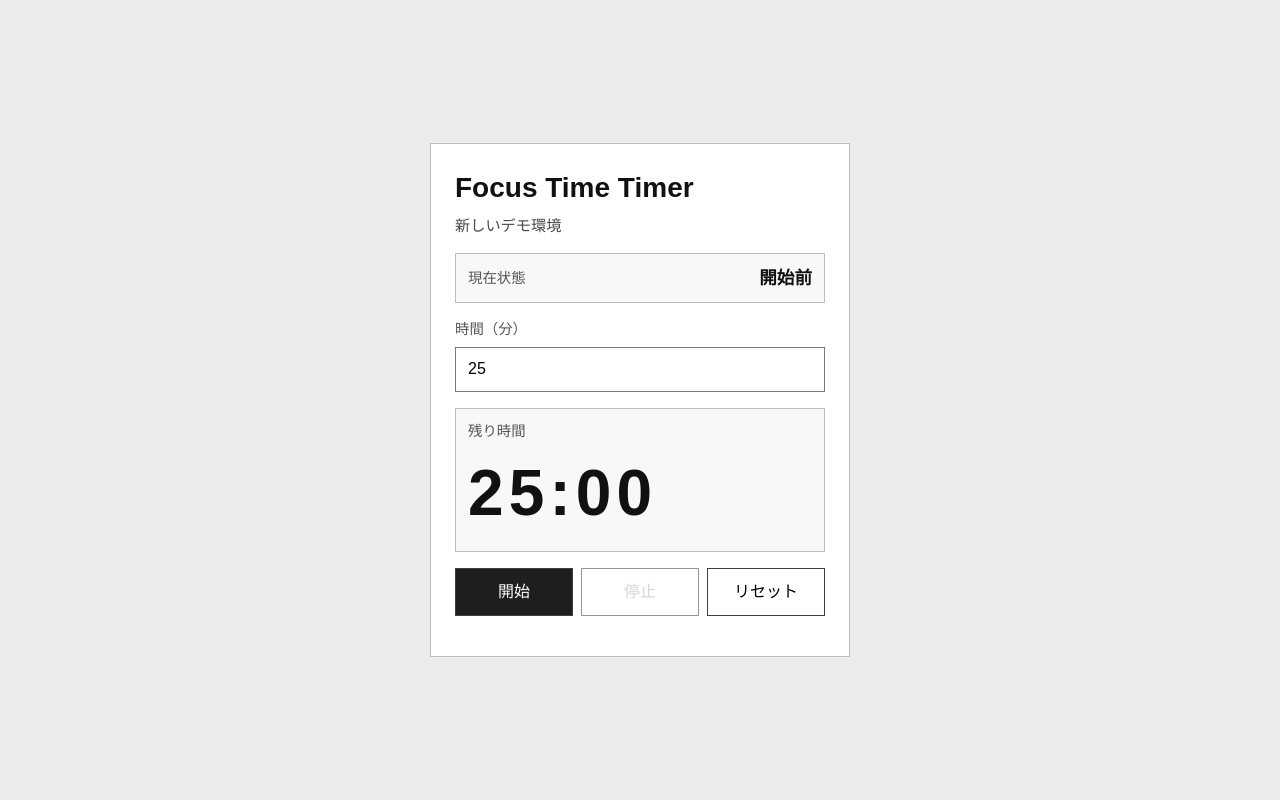
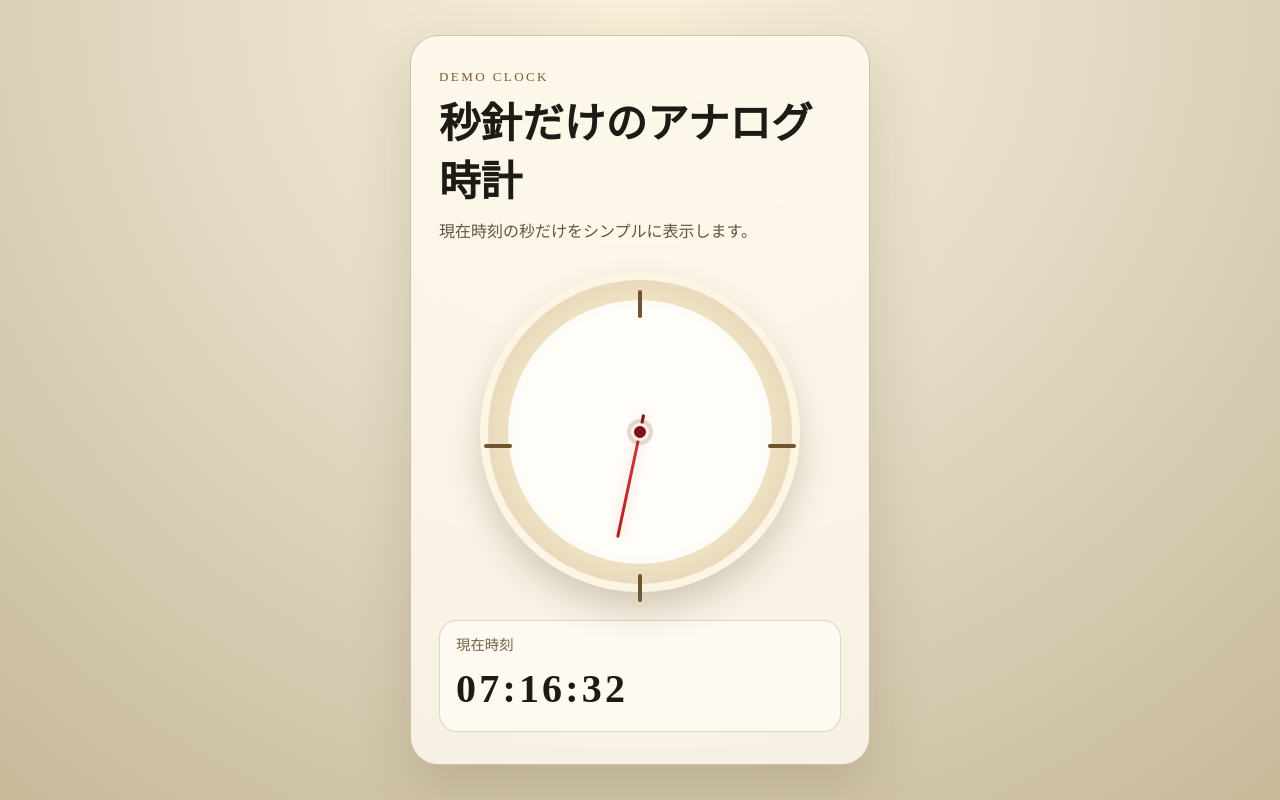
Before and after one commit to skijima404/ai-development-demo, a React (Vite) app in the folder src/focus-time-timer/: page / in a window 1280 px wide. Built offline with nearby package versions, Linux system fonts and the light colour scheme.

Commit message:
feat: switch timer demo to analog second hand clock

```diff
--- a/src/focus-time-timer/src/App.tsx
+++ b/src/focus-time-timer/src/App.tsx
@@ -1,203 +1,56 @@
-import { useEffect, useMemo, useRef, useState } from "react";
+import { useEffect, useState } from "react";
 
-const DEFAULT_MINUTES = 25;
+function getSecondHandRotation(date: Date): number {
+  return date.getSeconds() * 6;
+}
 
-type TimerPhase = "beforeStart" | "running" | "paused" | "done";
-
-function formatRemaining(totalSeconds: number): string {
-  const clamped = Math.max(totalSeconds, 0);
-  const minutes = Math.floor(clamped / 60);
-  const seconds = clamped % 60;
-  return `${String(minutes).padStart(2, "0")}:${String(seconds).padStart(2, "0")}`;
+function formatDigitalTime(date: Date): string {
+  return new Intl.DateTimeFormat("ja-JP", {
+    hour: "2-digit",
+    minute: "2-digit",
+    second: "2-digit",
+  }).format(date);
 }
 
 export default function App() {
-  const [minutesInput, setMinutesInput] = useState(String(DEFAULT_MINUTES));
-  const [phase, setPhase] = useState<TimerPhase>("beforeStart");
-  const [remainingSeconds, setRemainingSeconds] = useState(DEFAULT_MINUTES * 60);
-  const [targetTimeMs, setTargetTimeMs] = useState<number | null>(null);
-  const intervalRef = useRef<number | null>(null);
-  const audioContextRef = useRef<AudioContext | null>(null);
-
-  const minutesValue = useMemo(() => {
-    const parsed = Number(minutesInput);
-    if (!Number.isFinite(parsed)) {
-      return null;
-    }
-
-    return parsed;
-  }, [minutesInput]);
-
-  const isMinutesValid = minutesValue !== null && Number.isInteger(minutesValue) && minutesValue > 0 && minutesValue <= 180;
+  const [now, setNow] = useState(() => new Date());
 
   useEffect(() => {
-    if (phase !== "running" || targetTimeMs === null) {
-      return;
-    }
-
-    const updateRemaining = () => {
-      const nextRemaining = Math.max(0, Math.ceil((targetTimeMs - Date.now()) / 1000));
-      setRemainingSeconds(nextRemaining);
-
-      if (nextRemaining <= 0) {
-        setPhase("done");
-        setTargetTimeMs(null);
-      }
-    };
-
-    updateRemaining();
-    intervalRef.current = window.setInterval(updateRemaining, 1000);
+    const timerId = window.setInterval(() => {
+      setNow(new Date());
+    }, 1000);
 
     return () => {
-      if (intervalRef.current !== null) {
-        window.clearInterval(intervalRef.current);
-        intervalRef.current = null;
-      }
+      window.clearInterval(timerId);
     };
-  }, [phase, targetTimeMs]);
+  }, []);
 
-  useEffect(() => {
-    if (phase !== "done") {
-      return;
-    }
-
-    void playAlarm(audioContextRef);
-  }, [phase]);
-
-  const handleStart = async () => {
-    if (!isMinutesValid || minutesValue === null) {
-      return;
-    }
-
-    const totalSeconds = minutesValue * 60;
-    setRemainingSeconds(totalSeconds);
-    setPhase("running");
-    setTargetTimeMs(Date.now() + totalSeconds * 1000);
-    await ensureAudioContext(audioContextRef);
-  };
-
-  const handleStop = () => {
-    setPhase("paused");
-    setTargetTimeMs(null);
-  };
-
-  const handleReset = () => {
-    if (intervalRef.current !== null) {
-      window.clearInterval(intervalRef.current);
-      intervalRef.current = null;
-    }
-
-    const nextMinutes = isMinutesValid && minutesValue !== null ? minutesValue : DEFAULT_MINUTES;
-    setRemainingSeconds(nextMinutes * 60);
-    setTargetTimeMs(null);
-    setPhase("beforeStart");
-  };
-
-  const statusLabel =
-    phase === "beforeStart"
-      ? "開始前"
-      : phase === "running"
-        ? "使用中"
-        : phase === "paused"
-          ? "停止中"
-          : "終了後";
-  const remainingText = formatRemaining(remainingSeconds);
+  const secondHandRotation = getSecondHandRotation(now);
+  const digitalTime = formatDigitalTime(now);
 
   return (
     <main className="app-shell">
-      <section className="timer-card">
-        <h1 className="title">Focus Time Timer</h1>
-        <p className="subtitle">新しいデモ環境</p>
+      <section className="clock-card">
+        <p className="eyebrow">Demo Clock</p>
+        <h1 className="title">秒針だけのアナログ時計</h1>
+        <p className="subtitle">現在時刻の秒だけをシンプルに表示します。</p>
 
-        <div className="status-box">
-          <span className="status-label">現在状態</span>
-          <strong className="status-value">{statusLabel}</strong>
+        <div className="clock-frame" role="img" aria-label={`現在時刻 ${digitalTime} のアナログ時計`}>
+          <div className="clock-face">
+            <div className="tick tick-12" />
+            <div className="tick tick-3" />
+            <div className="tick tick-6" />
+            <div className="tick tick-9" />
+            <div className="second-hand" style={{ transform: `translateX(-50%) rotate(${secondHandRotation}deg)` }} />
+            <div className="clock-center" />
+          </div>
         </div>
 
-        <label className="field">
-          <span className="field-label">時間（分）</span>
-          <input
-            className="minutes-input"
-            type="number"
-            min={1}
-            max={180}
-            step={1}
-            value={minutesInput}
-            onChange={(event) => setMinutesInput(event.target.value)}
-            disabled={phase === "running"}
-          />
-        </label>
-
-        {!isMinutesValid && <p className="validation-message">1 から 180 までの整数を入力してください。</p>}
-
-        <div className="remaining-box" aria-live="polite">
-          <span className="remaining-label">残り時間</span>
-          <strong className="remaining-value">{remainingText}</strong>
+        <div className="readout-box" aria-live="polite">
+          <span className="readout-label">現在時刻</span>
+          <strong className="readout-value">{digitalTime}</strong>
         </div>
-
-        <div className="button-row">
-          <button className="primary-button" type="button" onClick={handleStart} disabled={!isMinutesValid || phase === "running"}>
-            開始
-          </button>
-          <button className="secondary-button" type="button" onClick={handleStop} disabled={phase !== "running"}>
-            停止
-          </button>
-          <button className="secondary-button" type="button" onClick={handleReset}>
-            リセット
-          </button>
-        </div>
-
-        {phase === "done" && (
-          <div className="message-box" role="status">
-            <p className="message-title">終了しました</p>
-            <p className="message-body">休憩時間です</p>
-          </div>
-        )}
       </section>
     </main>
   );
 }
-
-async function ensureAudioContext(audioContextRef: React.MutableRefObject<AudioContext | null>) {
-  if (typeof window === "undefined" || !("AudioContext" in window || "webkitAudioContext" in window)) {
-    return;
-  }
-
-  const AudioContextCtor = window.AudioContext ?? (window as typeof window & { webkitAudioContext?: typeof AudioContext }).webkitAudioContext;
-  if (!AudioContextCtor) {
-    return;
-  }
-
-  if (audioContextRef.current === null) {
-    audioContextRef.current = new AudioContextCtor();
-  }
-
-  if (audioContextRef.current.state === "suspended") {
-    await audioContextRef.current.resume();
-  }
-}
-
-async function playAlarm(audioContextRef: React.MutableRefObject<AudioContext | null>) {
-  const audioContext = audioContextRef.current;
-  if (!audioContext) {
-    return;
-  }
-
-  if (audioContext.state === "suspended") {
-    await audioContext.resume();
-  }
-
-  const now = audioContext.currentTime;
-  const gainNode = audioContext.createGain();
-  gainNode.connect(audioContext.destination);
-  gainNode.gain.setValueAtTime(0.0001, now);
-  gainNode.gain.exponentialRampToValueAtTime(0.25, now + 0.02);
-  gainNode.gain.exponentialRampToValueAtTime(0.0001, now + 0.7);
-
-  const oscillator = audioContext.createOscillator();
-  oscillator.type = "square";
-  oscillator.frequency.setValueAtTime(880, now);
-  oscillator.connect(gainNode);
-  oscillator.start(now);
-  oscillator.stop(now + 0.7);
-}
--- a/src/focus-time-timer/src/styles.css
+++ b/src/focus-time-timer/src/styles.css
@@ -1,7 +1,8 @@
 :root {
-  color: #111111;
-  background: #ececec;
-  font-family: "Hiragino Sans", "Yu Gothic", sans-serif;
+  color: #1d1b16;
+  background:
+    radial-gradient(circle at top, #f8f0d8 0%, #e4dcc6 42%, #c7b99a 100%);
+  font-family: "Hiragino Mincho ProN", "Yu Mincho", serif;
   line-height: 1.4;
 }
 
@@ -13,11 +14,6 @@ body {
   margin: 0;
 }
 
-button,
-input {
-  font: inherit;
-}
-
 .app-shell {
   min-height: 100vh;
   display: grid;
@@ -25,128 +21,137 @@ input {
   padding: 24px;
 }
 
-.timer-card {
-  width: min(100%, 420px);
-  background: #ffffff;
-  border: 1px solid #bdbdbd;
-  padding: 24px;
-  box-shadow: none;
+.clock-card {
+  width: min(100%, 460px);
+  padding: 32px 28px;
+  border: 1px solid rgba(91, 67, 34, 0.28);
+  border-radius: 28px;
+  background: rgba(255, 250, 240, 0.82);
+  box-shadow: 0 24px 60px rgba(66, 47, 20, 0.16);
+  backdrop-filter: blur(12px);
+}
+
+.eyebrow {
+  margin: 0 0 8px;
+  color: #7a5c33;
+  font-size: 0.82rem;
+  letter-spacing: 0.18em;
+  text-transform: uppercase;
 }
 
 .title {
   margin: 0;
-  font-size: 1.75rem;
+  font-size: clamp(1.9rem, 6vw, 2.6rem);
 }
 
 .subtitle {
-  margin: 8px 0 16px;
-  color: #4a4a4a;
-  font-size: 0.95rem;
+  margin: 10px 0 28px;
+  color: #625540;
+  font-size: 1rem;
 }
 
-.status-box,
-.remaining-box,
-.message-box {
-  border: 1px solid #bdbdbd;
-  padding: 12px;
-  background: #f8f8f8;
+.clock-frame {
+  display: grid;
+  place-items: center;
+  margin-bottom: 28px;
 }
 
-.status-box {
-  display: flex;
-  justify-content: space-between;
-  align-items: center;
-  margin-bottom: 16px;
+.clock-face {
+  position: relative;
+  width: min(76vw, 320px);
+  aspect-ratio: 1;
+  border-radius: 50%;
+  background:
+    radial-gradient(circle at center, #fffdf7 0 58%, #efe2c4 58.5% 72%, #b69259 72.5% 100%);
+  box-shadow:
+    inset 0 0 0 8px rgba(255, 249, 232, 0.9),
+    inset 0 0 36px rgba(139, 107, 51, 0.18),
+    0 18px 32px rgba(82, 58, 28, 0.22);
 }
 
-.status-label,
-.remaining-label,
-.field-label {
+.tick {
+  position: absolute;
+  left: 50%;
+  top: 18px;
+  width: 4px;
+  height: 28px;
+  border-radius: 999px;
+  background: #6f5430;
+  transform-origin: 50% calc(50% + 142px);
+}
+
+.tick-3 {
+  transform: translateX(-50%) rotate(90deg);
+}
+
+.tick-6 {
+  transform: translateX(-50%) rotate(180deg);
+}
+
+.tick-9 {
+  transform: translateX(-50%) rotate(270deg);
+}
+
+.tick-12 {
+  transform: translateX(-50%) rotate(0deg);
+}
+
+.second-hand {
+  position: absolute;
+  left: 50%;
+  top: 50%;
+  width: 3px;
+  height: 126px;
+  border-radius: 999px;
+  background: linear-gradient(180deg, #b12020 0%, #cf3737 72%, #6b1111 100%);
+  transform-origin: 50% calc(100% - 18px);
+  margin-top: -108px;
+  box-shadow: 0 0 12px rgba(177, 32, 32, 0.22);
+}
+
+.clock-center {
+  position: absolute;
+  left: 50%;
+  top: 50%;
+  width: 18px;
+  height: 18px;
+  border: 3px solid #fff6e2;
+  border-radius: 50%;
+  background: #7a1520;
+  transform: translate(-50%, -50%);
+  box-shadow: 0 0 0 4px rgba(122, 21, 32, 0.16);
+}
+
+.readout-box {
+  padding: 14px 16px;
+  border: 1px solid rgba(91, 67, 34, 0.2);
+  border-radius: 18px;
+  background: rgba(255, 252, 244, 0.82);
+}
+
+.readout-label {
   display: block;
-  color: #555555;
+  margin-bottom: 6px;
+  color: #736247;
   font-size: 0.9rem;
 }
 
-.status-value {
-  font-size: 1.1rem;
-}
-
-.field {
-  display: block;
-  margin-bottom: 16px;
-}
-
-.minutes-input {
-  width: 100%;
-  margin-top: 8px;
-  padding: 10px 12px;
-  border: 1px solid #7a7a7a;
-  background: #ffffff;
-}
-
-.validation-message {
-  margin: -8px 0 16px;
-  color: #8a1f11;
-  font-size: 0.9rem;
-}
-
-.remaining-box {
-  margin-bottom: 16px;
-}
-
-.remaining-value {
-  display: block;
-  margin-top: 8px;
-  font-size: clamp(2.4rem, 8vw, 4rem);
+.readout-value {
+  font-size: clamp(1.6rem, 7vw, 2.5rem);
   letter-spacing: 0.08em;
 }
 
-.button-row {
-  display: grid;
-  grid-template-columns: repeat(3, 1fr);
-  gap: 8px;
-  margin-bottom: 16px;
-}
-
-.primary-button,
-.secondary-button {
-  padding: 12px 10px;
-  border: 1px solid #3e3e3e;
-  background: #ffffff;
-  cursor: pointer;
-}
-
-.primary-button {
-  background: #1e1e1e;
-  color: #ffffff;
-}
-
-.primary-button:disabled,
-.secondary-button:disabled {
-  opacity: 0.55;
-  cursor: not-allowed;
-}
-
-.message-box {
-  background: #fff9d7;
-  border-color: #d9c46c;
-}
-
-.message-title {
-  margin: 0 0 4px;
-  font-weight: 700;
-}
-
-.message-body {
-  margin: 0;
-}
-
 @media (max-width: 480px) {
-  .timer-card {
-    padding: 16px;
+  .clock-card {
+    padding: 24px 18px;
+    border-radius: 24px;
   }
 
-  .button-row {
-    grid-template-columns: 1fr;
+  .subtitle {
+    margin-bottom: 22px;
+  }
+
+  .clock-face {
+    width: min(82vw, 300px);
   }
 }
```
